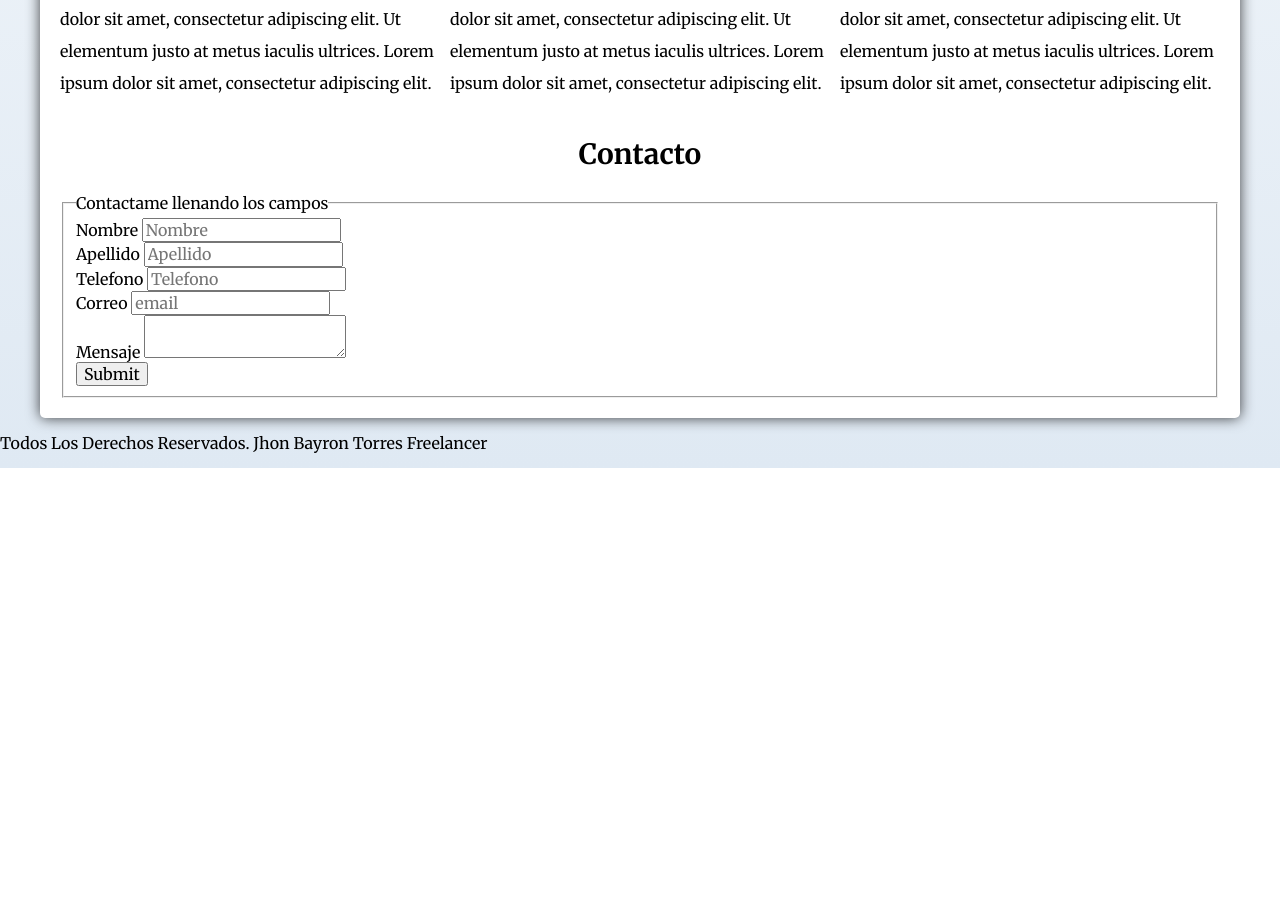
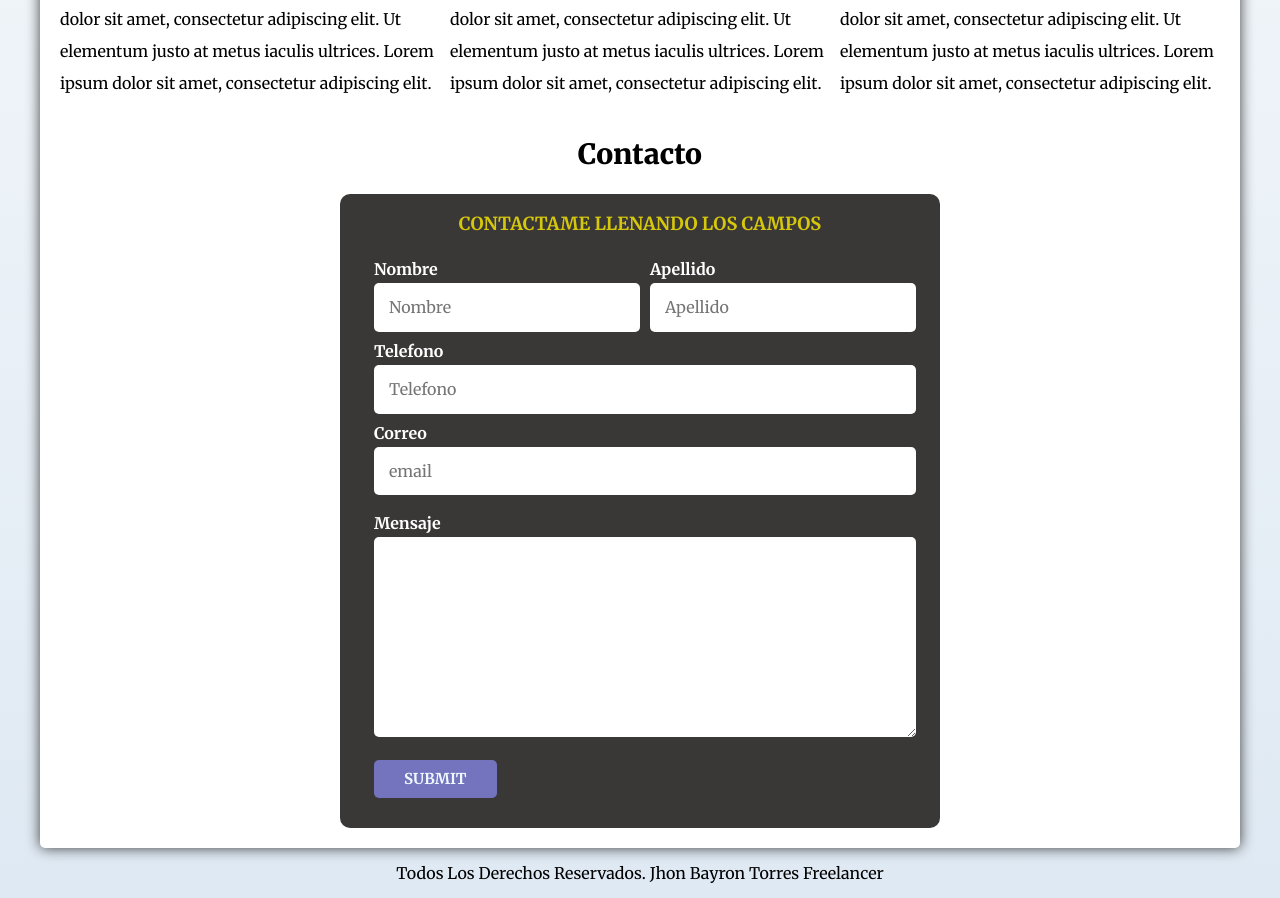
Before and after one commit to Bayront913/Desarrollo_web, a plain HTML site: page index.html in a window 1280 px wide. Shown: the part 932-1830 px from the top of the page. Before the commit the page ends 1400 px from the top, so only its background shows below. Drawn offline with Linux system fonts and the light colour scheme.

Commit message:
ultimos cambios

```diff
--- a/css/style.css
+++ b/css/style.css
@@ -6,7 +6,7 @@
     --azulclaro: #0097a7;
     --amarillo: #ffee00c9;
     --grisclaro: #dfe9f3;
-
+    --gris: #3a3737;
 
 
 
@@ -16,6 +16,7 @@
 html {
     font-size: 62.5%;
     box-sizing: border-box;
+    scroll-snap-type: y mandatory;
 }
 
 *, *:before, *:after {
@@ -28,12 +29,20 @@ body {
     background-image: linear-gradient(to top,var(--grisclaro) 0%, var(--blanco) 100%); /*degradado*/
 }
 
+.servicios,
+.nav,
+.formulario, .footer {
+    scroll-snap-align: center;
+    scroll-snap-stop: always;
+}
+
 h1 {
     font-size: 3.5rem;
 }
 
 h2 {
     font-size: 2.8rem;
+    font-weight: 800;
 }
 
 h3 {
@@ -121,12 +130,21 @@ h1, h2, h3 {
     border-radius: 5px;
     width: 90%;
     text-align: center;
+    border: none;
+    transition: all 0.4s ease;
 }
 
 @media (min-width: 768px){
     .boton {
         width: auto;
     }
+}
+
+.boton:hover {
+    cursor: pointer;
+    box-shadow: 0 0.1rem 0.4rem rgba(0, 0, 0, 30);
+    background-color: rgba(200, 200, 200, 10);
+    color: black;
 }
 
 .contenedor {
@@ -175,3 +193,65 @@ h1, h2, h3 {
     justify-content: space-evenly;
     align-items: center;
 }
+
+.formulario {
+    background-color: var(--gris);
+    width: min( 60rem, 100%);
+    margin: 0 auto;
+    padding: 2rem;
+    border-radius: 1rem;
+}
+
+.formulario fieldset {
+    border: none;
+}
+.formulario legend {
+    text-align: center;
+    font-size: 1.8rem;
+    text-transform: uppercase;
+    font-weight: 700;
+    margin-bottom: 2rem;
+    color: var(--amarillo);
+}
+
+@media (min-width: 760px){
+    .contenedor-campos {
+        display: grid;
+        grid-template-columns: 50% 50%;
+        grid-template-rows: auto auto 9rem;
+        column-gap: 1rem;
+    }
+}
+
+.campos:nth-child(3), .campos:nth-child(4) {
+    grid-column: 1 / 3;
+}
+.campos:nth-child(5){
+    grid-column: 1 / 3;
+}
+
+.campos {
+    margin-bottom: 1rem;
+}
+
+.campos label {
+    color: var(--blanco);
+    font-weight: bold;
+    margin-bottom: .5rem;
+    display: block;
+}
+
+.campos textarea {
+    height: 20rem;
+}
+
+.text {
+    width: 100%;
+    border: none;
+    padding: 1.5rem;
+    border-radius: .5rem;
+}
+
+.footer {
+    text-align: center;
+}
--- a/index.html
+++ b/index.html
@@ -107,43 +107,45 @@
 
 
             <section>
-                <h2 id="titulo">Contacto</h2>
+                <h2>Contacto</h2>
 
-                <form>
+                <form class="formulario">
                     <fieldset>
                         <legend>Contactame llenando los campos</legend>
-
-                        <div>
+                    <div class="contenedor-campos">
+                        <div class="campos">
                             <label for="#">Nombre</label>
-                            <input type="text" placeholder="Nombre">
+                            <input class="text" placeholder="Nombre">
                         </div>
 
-                        <div>
+                        <div class="campos">
                             <label for="">Apellido</label>
-                            <input type="text" placeholder="Apellido">
+                            <input class="text" placeholder="Apellido">
                         </div>
 
-                        <div>
+                        <div class="campos">
                             <label for="">Telefono</label>
-                            <input type="text" placeholder="Telefono">
+                            <input class="text" placeholder="Telefono">
                         </div>
 
-                        <div>
+                        <div class="campos">
                             <label for="">Correo</label>
-                            <input type="email" placeholder="email">
+                            <input class="text" placeholder="email">
                         </div>
 
-                        <div>
+                        <div class="campos">
                             <label for="">Mensaje</label>
-                            <textarea></textarea>
+                            <textarea class="text"></textarea>
                         </div>
-
-                        <input type="submit">
+                    </div>
+                    <div>
+                        <input class="boton" type="submit">
+                    </div>
                     </fieldset>
                 </form>
             </section>
     </main>
-            <footer>
+            <footer class="footer">
                 <p>Todos Los Derechos Reservados. Jhon Bayron Torres Freelancer</p>
             </footer>
 
```
